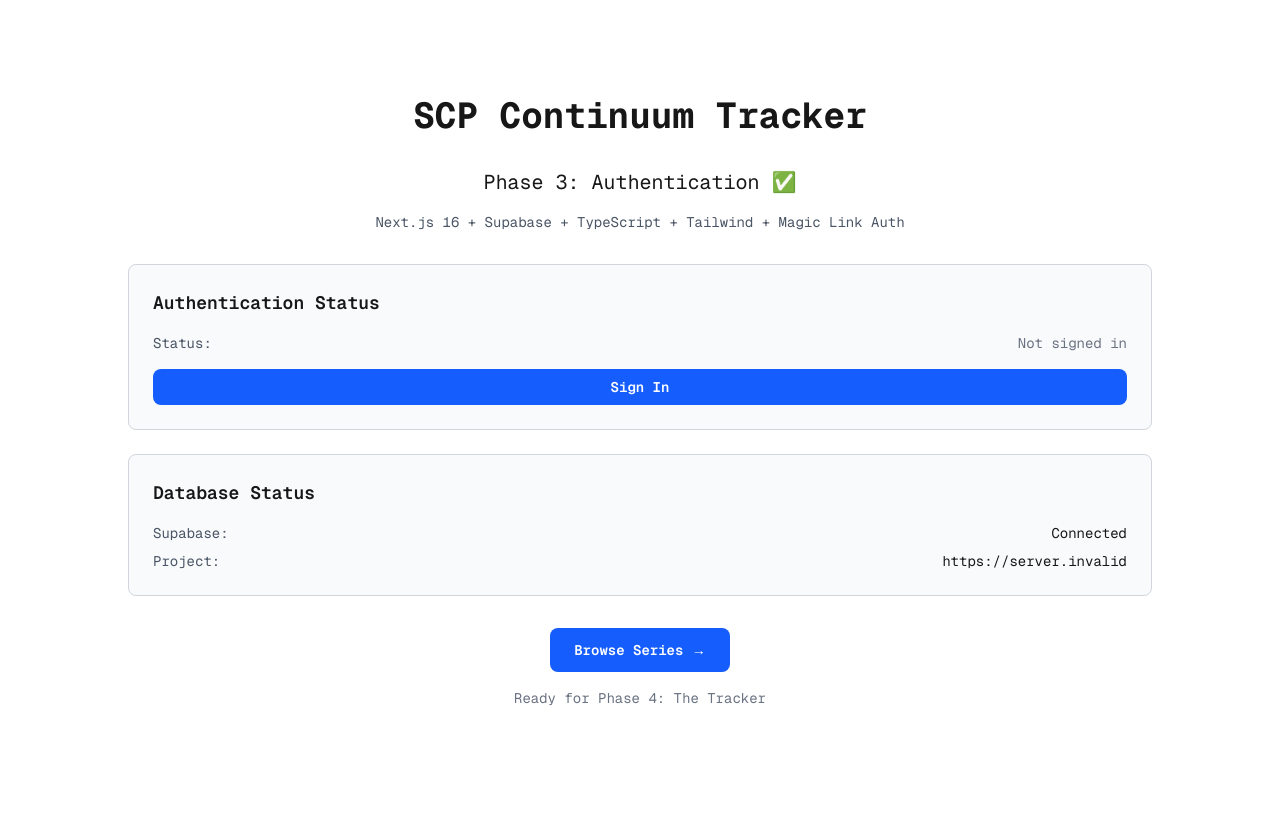
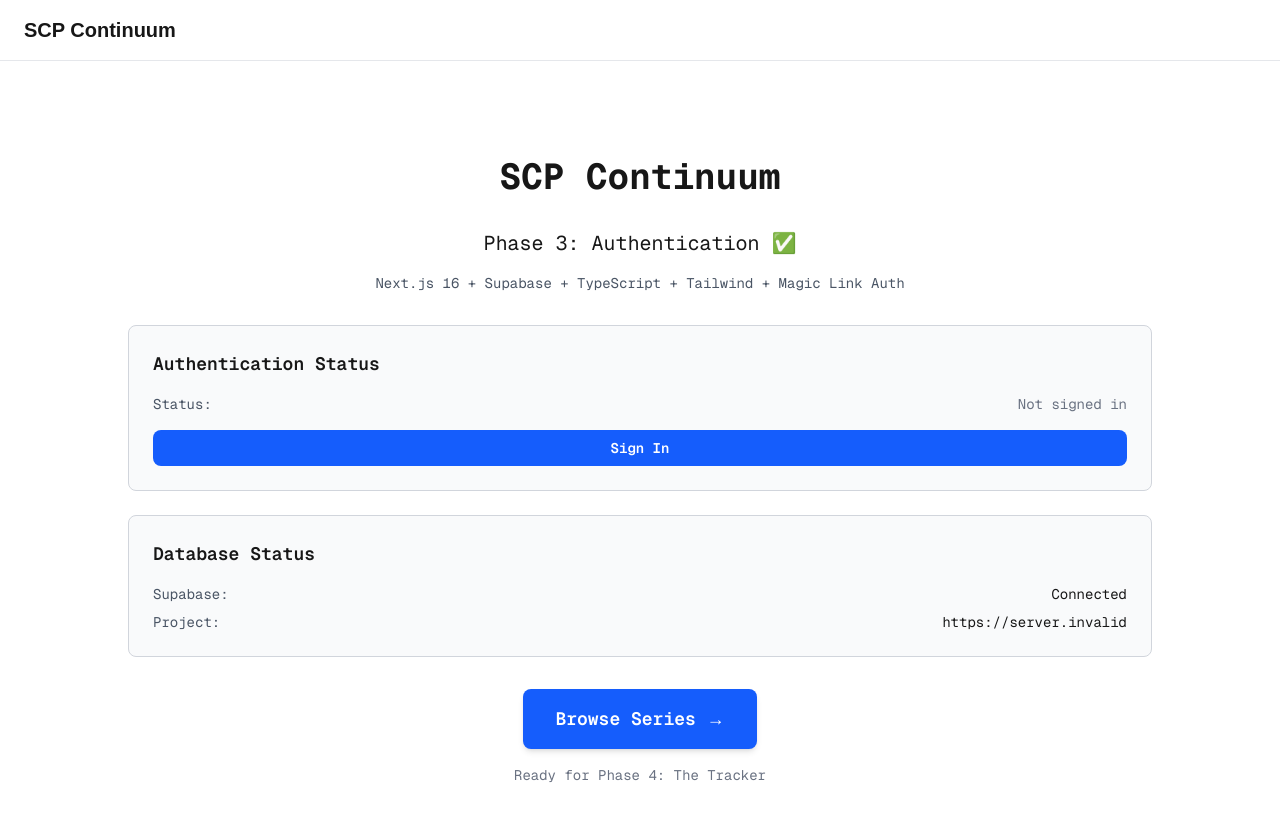
Before and after one commit to edwardstone1337/SCP, a Next.js app: page / in a window 1280 px wide. Shown: the top 820 px of the page. Built offline with nearby package versions, Linux system fonts and the light colour scheme; no server answers; the database is empty.

Commit message:
feat: add navigation header for consistent UX

```diff
--- a/app/page.tsx
+++ b/app/page.tsx
@@ -1,4 +1,6 @@
+import { Navigation } from '@/components/navigation'
 import { createClient } from '@/lib/supabase/server'
+import Link from 'next/link'
 
 export default async function Home() {
   const supabase = await createClient()
@@ -16,11 +18,13 @@ export default async function Home() {
     : 'Connected'
 
   return (
-    <main className="flex min-h-screen flex-col items-center justify-center p-24">
-      <div className="z-10 w-full max-w-5xl items-center justify-center font-mono text-sm">
-        <h1 className="text-4xl font-bold mb-8 text-center">
-          SCP Continuum Tracker
-        </h1>
+    <>
+      <Navigation />
+      <main className="flex min-h-screen flex-col items-center justify-center p-24">
+        <div className="z-10 w-full max-w-5xl items-center justify-center font-mono text-sm">
+          <h1 className="text-4xl font-bold mb-8 text-center">
+            SCP Continuum
+          </h1>
 
         <div className="mb-8 text-center">
           <p className="text-xl mb-4">Phase 3: Authentication ✅</p>
@@ -92,14 +96,14 @@ export default async function Home() {
           </dl>
         </div>
 
-        {/* Navigation */}
+        {/* Browse Series - prominent CTA */}
         <div className="mt-8 text-center space-y-4">
-          <a
+          <Link
             href="/series"
-            className="inline-block px-6 py-3 bg-blue-600 hover:bg-blue-700 text-white rounded-lg font-semibold transition-colors"
+            className="inline-block px-8 py-4 text-lg bg-blue-600 hover:bg-blue-700 text-white rounded-lg font-semibold transition-colors shadow-md hover:shadow-lg"
           >
             Browse Series →
-          </a>
+          </Link>
 
           <p className="text-sm text-gray-500">
             Ready for Phase 4: The Tracker
@@ -107,5 +111,6 @@ export default async function Home() {
         </div>
       </div>
     </main>
+    </>
   )
 }
--- a/app/scp/[id]/page.tsx
+++ b/app/scp/[id]/page.tsx
@@ -1,3 +1,4 @@
+import { Navigation } from '@/components/navigation'
 import { createClient } from '@/lib/supabase/server'
 import { notFound, redirect } from 'next/navigation'
 import { ScpReader } from './scp-reader'
@@ -47,5 +48,10 @@ export default async function ScpPage({
     notFound()
   }
 
-  return <ScpReader scp={scpData} />
+  return (
+    <>
+      <Navigation />
+      <ScpReader scp={scpData} />
+    </>
+  )
 }
--- a/app/series/[seriesId]/[range]/page.tsx
+++ b/app/series/[seriesId]/[range]/page.tsx
@@ -1,3 +1,4 @@
+import { Navigation } from '@/components/navigation'
 import { createClient } from '@/lib/supabase/server'
 import { seriesToRoman, formatRange } from '@/lib/utils/series'
 import Link from 'next/link'
@@ -80,7 +81,9 @@ export default async function RangeScpListPage({
   }
 
   return (
-    <main className="min-h-screen p-6 bg-gray-50 dark:bg-gray-950">
+    <>
+      <Navigation />
+      <main className="min-h-screen p-6 bg-gray-50 dark:bg-gray-950">
       <div className="max-w-2xl mx-auto">
         {/* Header */}
         <div className="mb-8">
@@ -129,5 +132,6 @@ export default async function RangeScpListPage({
         </div>
       </div>
     </main>
+    </>
   )
 }
--- a/app/series/[seriesId]/page.tsx
+++ b/app/series/[seriesId]/page.tsx
@@ -1,3 +1,4 @@
+import { Navigation } from '@/components/navigation'
 import { createClient } from '@/lib/supabase/server'
 import { seriesToRoman, formatRange } from '@/lib/utils/series'
 import Link from 'next/link'
@@ -90,7 +91,9 @@ export default async function SeriesRangePage({
   }
 
   return (
-    <main className="min-h-screen p-6 bg-gray-50 dark:bg-gray-950">
+    <>
+      <Navigation />
+      <main className="min-h-screen p-6 bg-gray-50 dark:bg-gray-950">
       <div className="max-w-2xl mx-auto">
         {/* Header */}
         <div className="mb-8">
@@ -135,5 +138,6 @@ export default async function SeriesRangePage({
         </div>
       </div>
     </main>
+    </>
   )
 }
--- a/app/series/page.tsx
+++ b/app/series/page.tsx
@@ -1,3 +1,4 @@
+import { Navigation } from '@/components/navigation'
 import { createClient } from '@/lib/supabase/server'
 import { seriesToRoman } from '@/lib/utils/series'
 import Link from 'next/link'
@@ -73,7 +74,9 @@ export default async function SeriesPage() {
   const seriesProgress = await getSeriesProgress(user.id)
 
   return (
-    <main className="min-h-screen p-6 bg-gray-50 dark:bg-gray-950">
+    <>
+      <Navigation />
+      <main className="min-h-screen p-6 bg-gray-50 dark:bg-gray-950">
       <div className="max-w-4xl mx-auto">
         {/* Header */}
         <div className="mb-8">
@@ -127,5 +130,6 @@ export default async function SeriesPage() {
         </div>
       </div>
     </main>
+    </>
   )
 }
--- /dev/null
+++ b/components/navigation.tsx
@@ -0,0 +1,38 @@
+import Link from 'next/link'
+import { createClient } from '@/lib/supabase/server'
+
+export async function Navigation() {
+  const supabase = await createClient()
+  const { data: { user } } = await supabase.auth.getUser()
+
+  return (
+    <nav className="border-b border-gray-200 dark:border-gray-800 bg-white dark:bg-gray-900">
+      <div className="max-w-7xl mx-auto px-6 py-4">
+        <div className="flex items-center justify-between">
+          <Link
+            href="/"
+            className="text-xl font-bold hover:text-blue-600 dark:hover:text-blue-400 transition-colors"
+          >
+            SCP Continuum
+          </Link>
+
+          <div className="flex items-center gap-6">
+            {user && (
+              <>
+                <Link
+                  href="/series"
+                  className="text-sm text-gray-600 dark:text-gray-400 hover:text-gray-900 dark:hover:text-gray-200"
+                >
+                  Series
+                </Link>
+                <span className="text-sm text-gray-600 dark:text-gray-400">
+                  {user.email}
+                </span>
+              </>
+            )}
+          </div>
+        </div>
+      </div>
+    </nav>
+  )
+}
```
